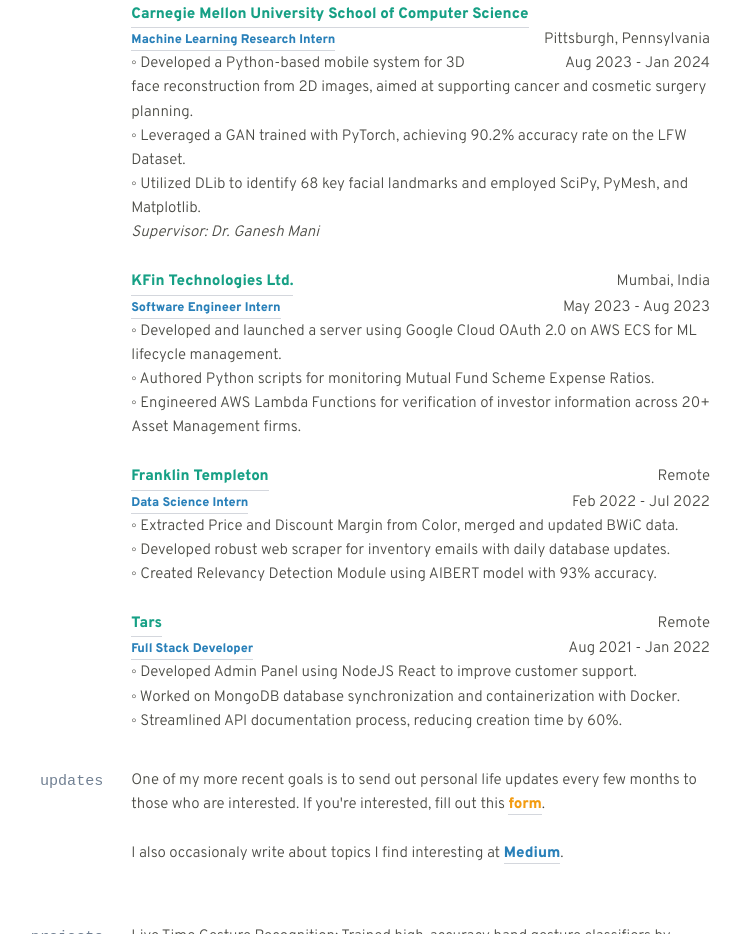
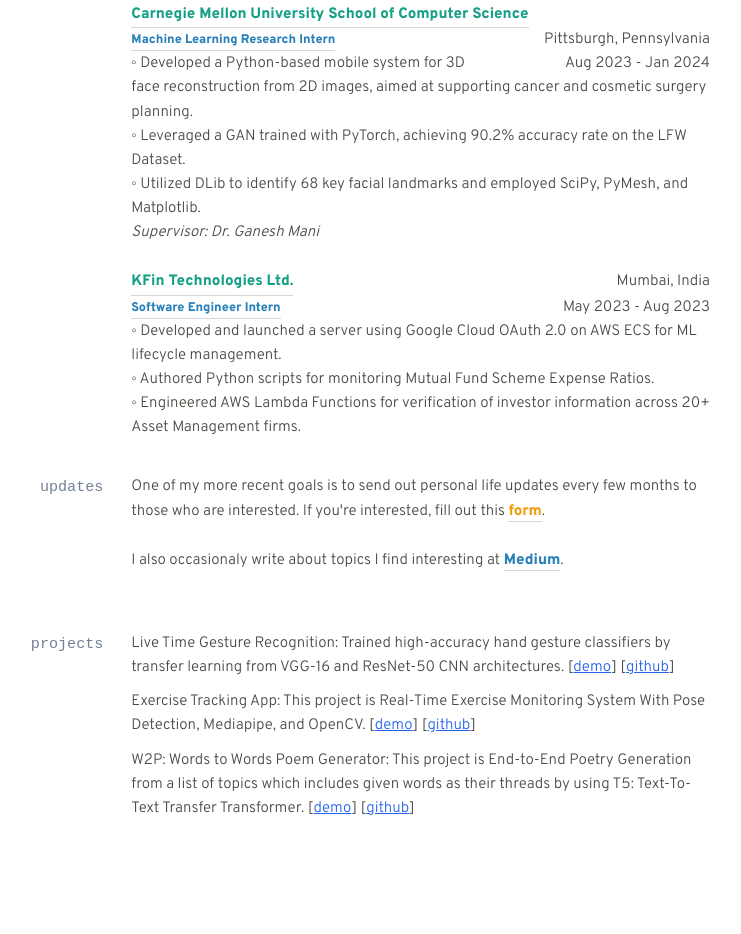
Before and after one commit to tanzil7890/tanzil7890.github.io, a plain HTML site: page index.html in a window 1280 px wide. Shown: the part 1784-2718 px from the top of the page, without its empty margins (280-1021 px from the left). After the commit the page ends 2663 px from the top, so only its background shows below. Drawn offline with Linux system fonts and the light colour scheme; a web font is replaced by a local one.

Commit message:
New version11

```diff
--- a/index.html
+++ b/index.html
@@ -85,7 +85,7 @@
 
         <div class="header">
             <p class="name">M. Tanzil Idrisi</p>
-            <p style="margin-bottom: 15px;">CS + Math @ Beloit. Experimenting in public. Cappuccino addict.
+            <p style="margin-bottom: 15px;">CS + Math @ Beloit. Experimenting in public. Caramel macchiato addict.
             </p>
             <!-- <div class="news">Hello! Welcome to my corner of the internet :)</div> -->
             <div class="connect">
@@ -250,21 +250,21 @@
                     ◦ Authored Python scripts for monitoring Mutual Fund Scheme Expense Ratios.<br>
                     ◦ Engineered AWS Lambda Functions for verification of investor information across 20+ Asset Management firms.</p>
 
-                <p> <a style="display: inline-block;" class="link highlight-g">Franklin Templeton</a>
+               <!--  <p> <a style="display: inline-block;" class="link highlight-g">Franklin Templeton</a>
                     <span style="text-align: right; float: right;width: 40%;">Remote</span><br>
                     <a style="display: inline-block; font-size:smaller;" class="link highlight-b">Data Science Intern</a>
                     <span style="text-align: right; float: right;width: 40%;">Feb 2022 - Jul 2022</span><br>
                     ◦ Extracted Price and Discount Margin from Color, merged and updated BWiC data.<br>
                     ◦ Developed robust web scraper for inventory emails with daily database updates.<br>
-                    ◦ Created Relevancy Detection Module using AlBERT model with 93% accuracy.</p>
+                    ◦ Created Relevancy Detection Module using AlBERT model with 93% accuracy.</p> -->
 
-                <p> <a style="display: inline-block;" class="link highlight-g">Tars</a>
+               <!--  <p> <a style="display: inline-block;" class="link highlight-g">Tars</a>
                     <span style="text-align: right; float: right;width: 40%;">Remote</span><br>
                     <a style="display: inline-block; font-size:smaller;" class="link highlight-b">Full Stack Developer</a>
                     <span style="text-align: right; float: right;width: 40%;">Aug 2021 - Jan 2022</span><br>
                     ◦ Developed Admin Panel using NodeJS React to improve customer support.<br>
                     ◦ Worked on MongoDB database synchronization and containerization with Docker.<br>
-                    ◦ Streamlined API documentation process, reducing creation time by 60%.</p>
+                    ◦ Streamlined API documentation process, reducing creation time by 60%.</p> -->
             </div>
         </div>
 
```
